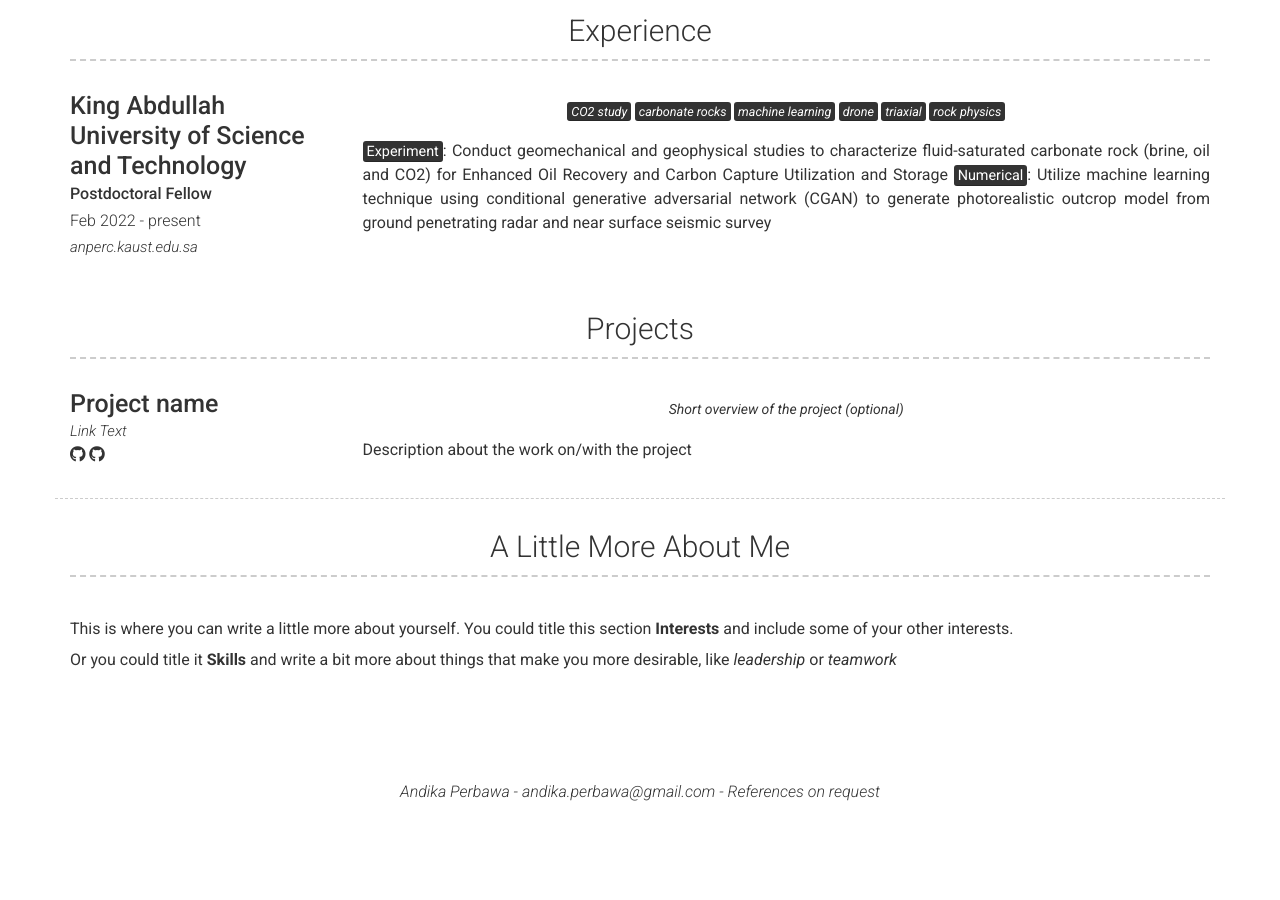
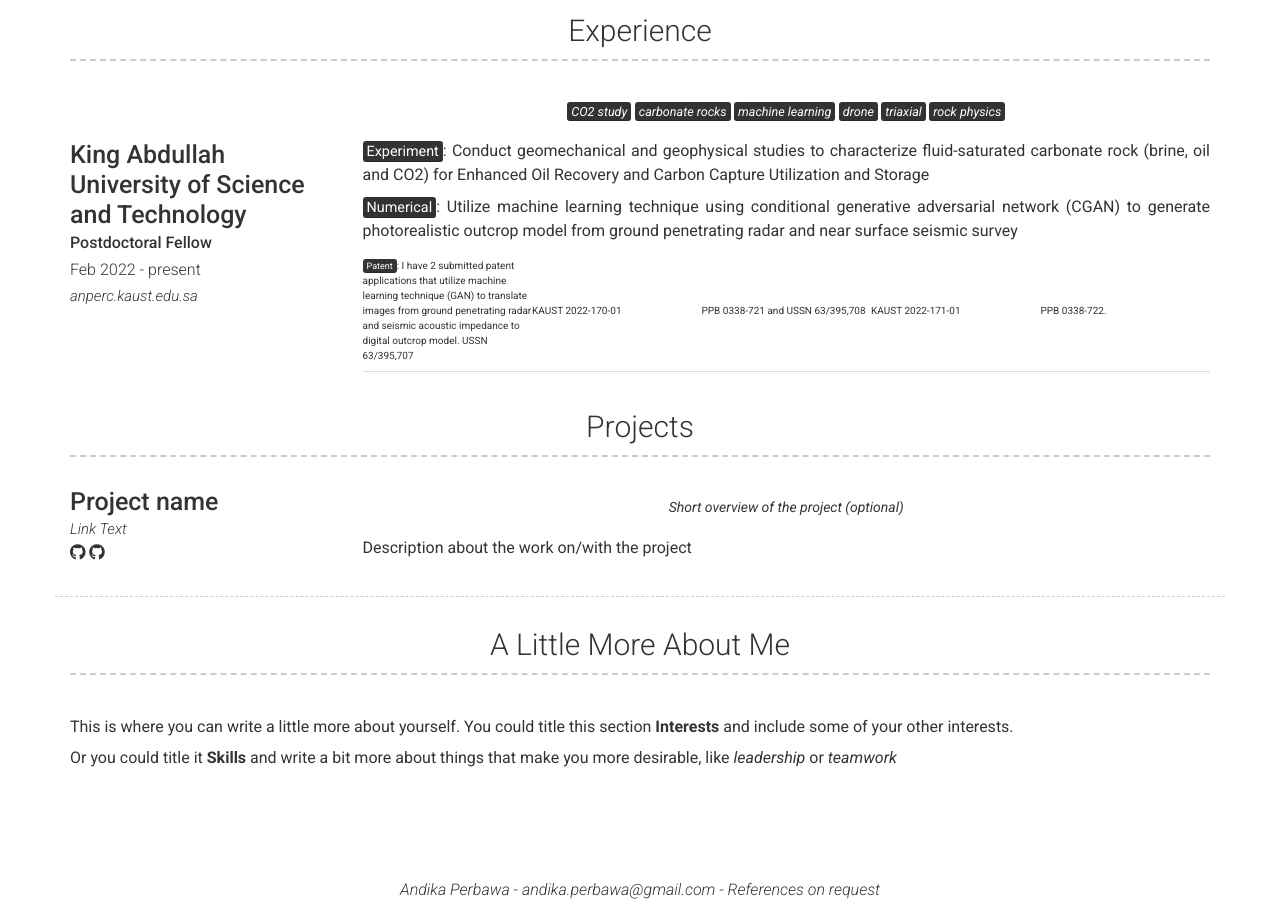
Before and after one commit to andikaperbawa/andikaperbawa2.github.io, a Jekyll site: the page built from index.md, in a window 1280 px wide and 900 px high, scrolled down 1303 px. Built offline with Jekyll 4.4.1, drawn with Linux system fonts in a browser that asks for light colours; nearby versions of some CDN libraries; before the commit the page ends 2114 px from its top, so only the background shows below that.

Commit message:
Update _config.yml

```diff
--- a/_config.yml
+++ b/_config.yml
@@ -99,7 +99,10 @@ content:
           <mark>CO2 study</mark> <mark>carbonate rocks</mark> <mark>machine learning</mark> <mark>drone</mark> <mark>triaxial</mark> <mark>rock physics</mark>
         description: | # this will include new lines to allow paragraphs
           <mark>Experiment</mark>: Conduct geomechanical and geophysical studies to characterize fluid-saturated carbonate rock (brine, oil and CO2) for Enhanced Oil Recovery and Carbon Capture Utilization and Storage
+
           <mark>Numerical</mark>: Utilize machine learning technique using conditional generative adversarial network (CGAN) to generate photorealistic outcrop model from ground penetrating radar and near surface seismic survey
+
+          <mark>Patent</mark>: I have 2 submitted patent applications that utilize machine learning technique (GAN) to translate images from ground penetrating radar and seismic acoustic impedance to digital outcrop model. USSN 63/395,707 | KAUST 2022-170-01 | PPB 0338-721 and USSN 63/395,708 | KAUST 2022-171-01 | PPB 0338-722.
   - title: Projects # Title for the section
     layout: list # Type of content section (list/text)
     content:
```
